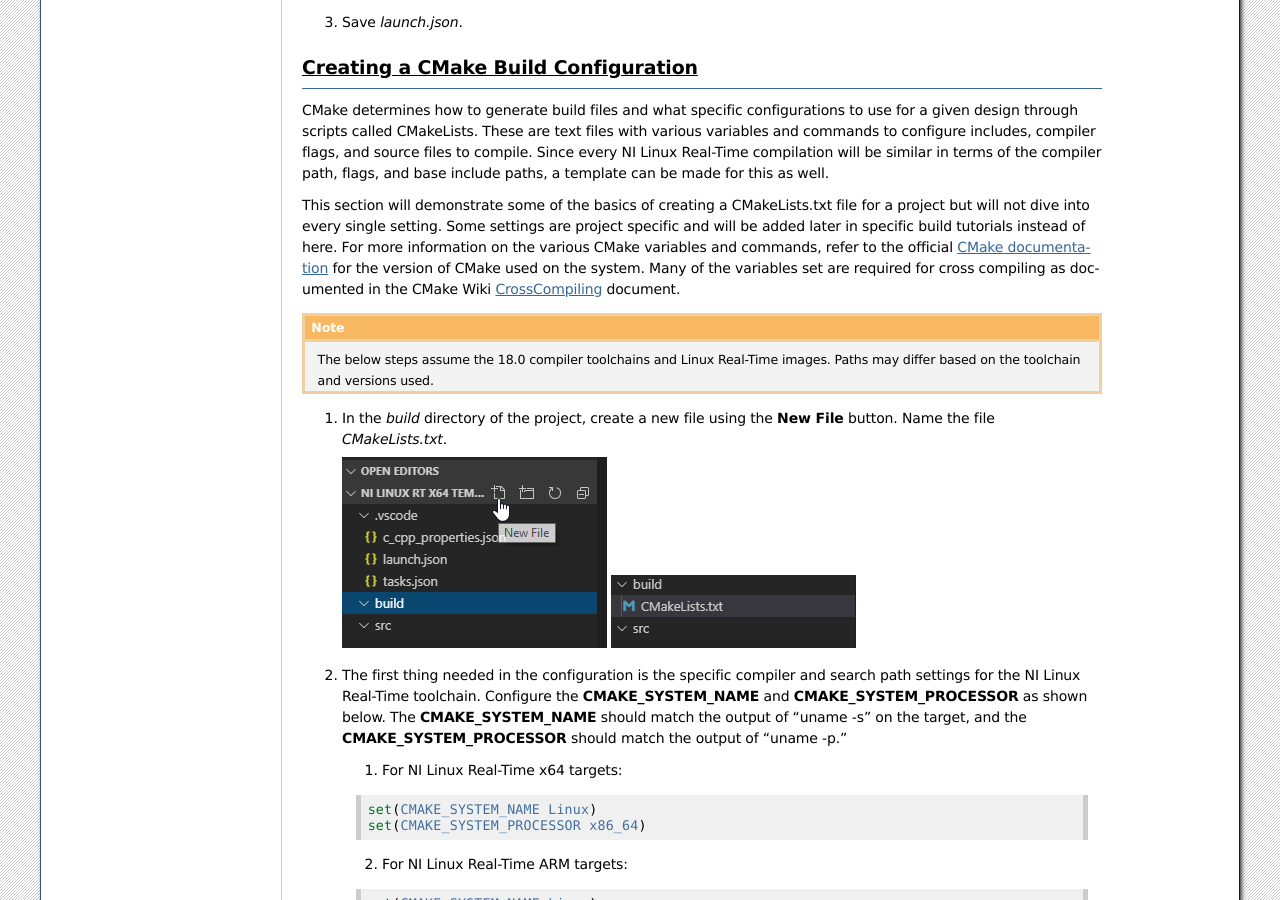
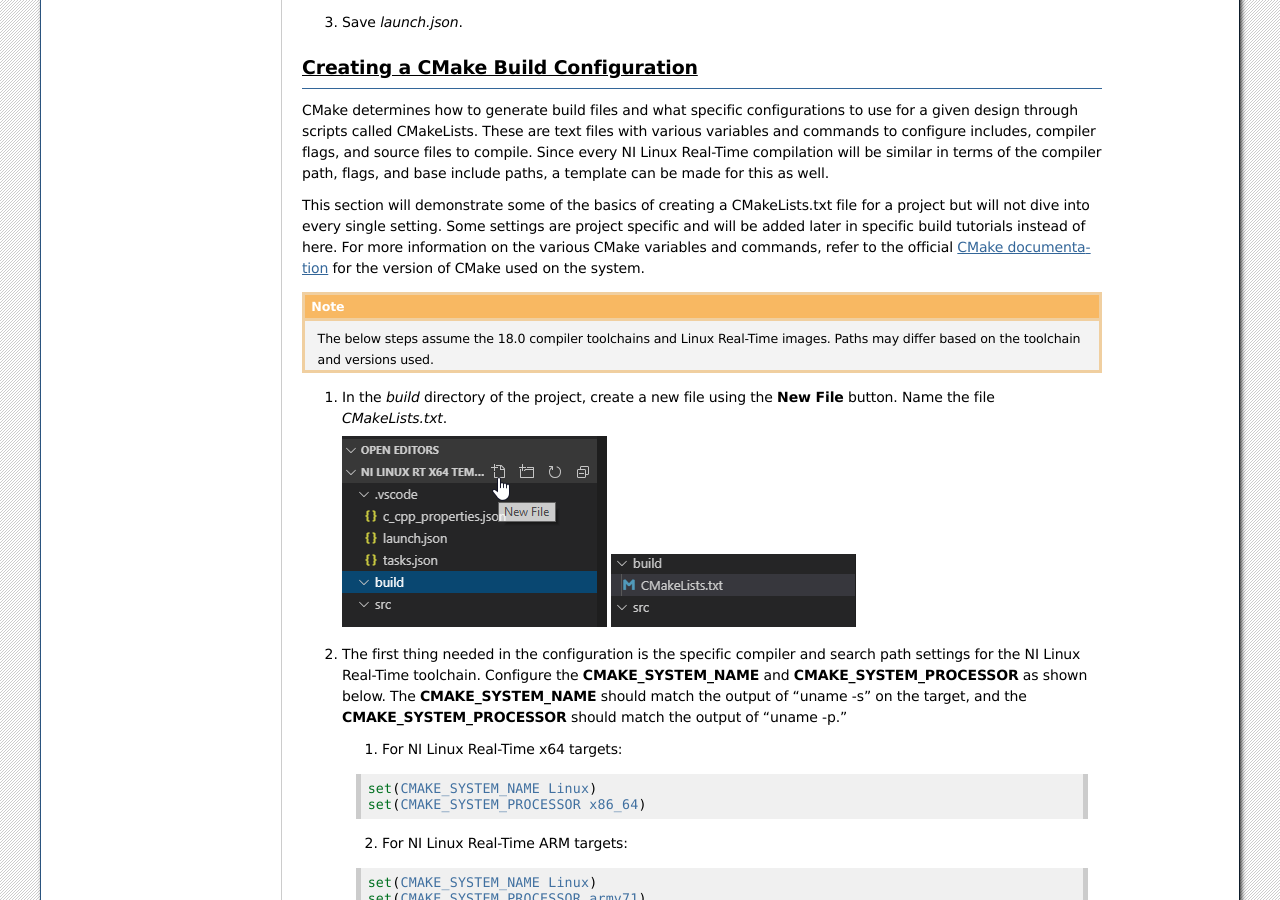
Before and after one commit to ni/nilrt-docs, a Sphinx documentation site: the page built from docs/source/cross_compile/config_vs_code.rst, in a window 1280 px wide and 900 px high, scrolled down 7703 px. Built offline with Sphinx 7.4.7, drawn with Linux system fonts in a browser that asks for light colours; some of the changed text lies outside the part shown.

Commit message:
gitlab: Remove gitlab URLs (broken)
Signed-off-by: Can Wong <can.wong@ni.com>

```diff
--- a/docs/source/cross_compile/config_vs_code.rst
+++ b/docs/source/cross_compile/config_vs_code.rst
@@ -414,10 +414,7 @@
 specific build tutorials instead of here. For more information on the
 various CMake variables and commands, refer to the official `CMake
 documentation <https://cmake.org/cmake/help/latest/index.html>`__ for
-the version of CMake used on the system. Many of the variables set are
-required for cross compiling as documented in the CMake Wiki
-`CrossCompiling <https://gitlab.kitware.com/cmake/community/wikis/doc/cmake/CrossCompiling>`__
-document.
+the version of CMake used on the system.
 
 .. note::
    The below steps assume the 18.0 compiler toolchains and Linux
@@ -574,10 +571,7 @@
    extension.
 -  Creating a `CMake toolchain
    file <https://cmake.org/cmake/help/latest/manual/cmake-toolchains.7.html>`__
-   for better portability of the compiler settings. For more
-   information, see the
-   `CrossCompiling <https://gitlab.kitware.com/cmake/community/wikis/doc/cmake/CrossCompiling>`__
-   topic in the CMake Wiki.
+   for better portability of the compiler settings.
 -  Add source code control by registering Source Control Providers such
    as Git. See `Using Version Control in VS
    Code <https://code.visualstudio.com/docs/editor/versioncontrol>`__
```
